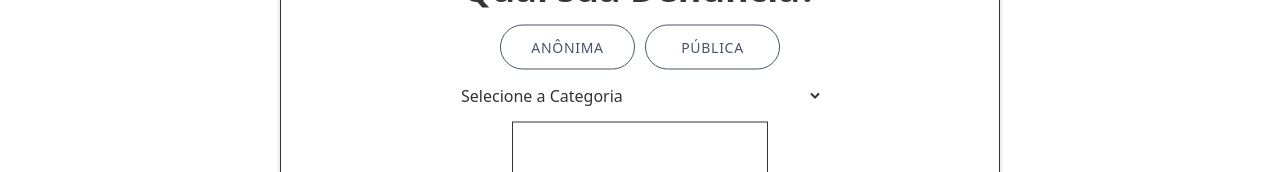
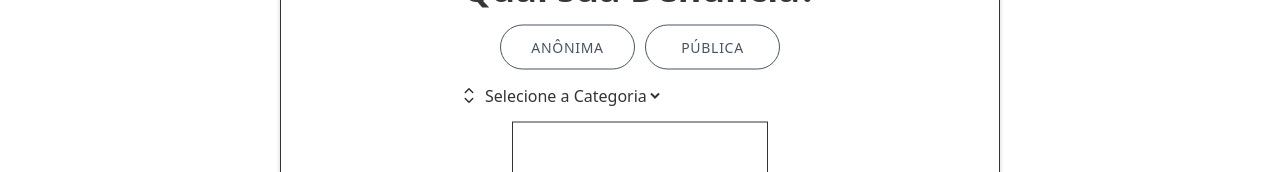
Before and after one commit to fga-eps-mds/2025.2-Valhalla, a Next.js app in the folder Front/: page /paginaDenuncia in a window 1280 px wide. Shown: the part 223-395 px from the top of the page. Built offline with nearby package versions, Linux system fonts and the light colour scheme.

Commit message:
feat: Aciona borda no select
Co-authored-by: juliagabriellafs <juliagabriellafs@users.noreply.github.com>

```diff
--- a/Front/src/app/components/modalDenuncia/modalDenuncia.tsx
+++ b/Front/src/app/components/modalDenuncia/modalDenuncia.tsx
@@ -22,11 +22,14 @@ export default function ModalDenuncia ({isOpen}:DenunciaModalProps) {
                 <button className='w-[135px] h-[45px] border rounded-[46px] text-small'>PÚBLICA</button>
 
               </div>
-              <select className='w-[366px] h-[52px] outline-none'>
+              <div className='w-[366px] h-[52px] border-[var(--color-bordas)] rounded-[10px] flex items-center '>
+              <ChevronUpDownIcon className='size-[24px]'/>
+              <select className=''>
                         <option value="" disabled selected>Selecione a Categoria</option>
                         <option value="">Servidor</option>
                         <option value="">Aluno</option>
                     </select>
+              </div>
               <div className='w-[256px] h-[159px] flex items-center justify-center border'>
                 <CameraIcon className='size-[74px]'/>
                 <PlusIcon className='size-[41px]'/>
```
